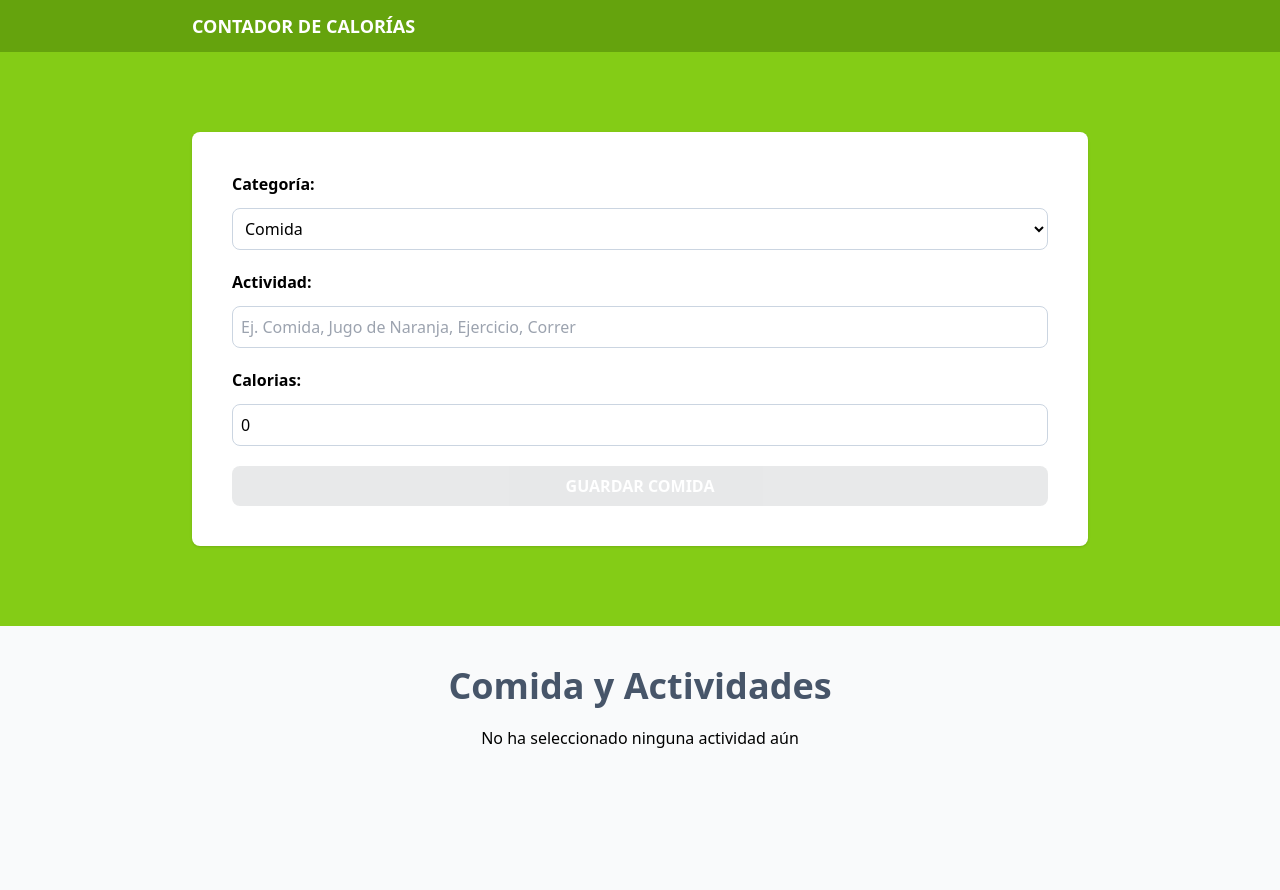
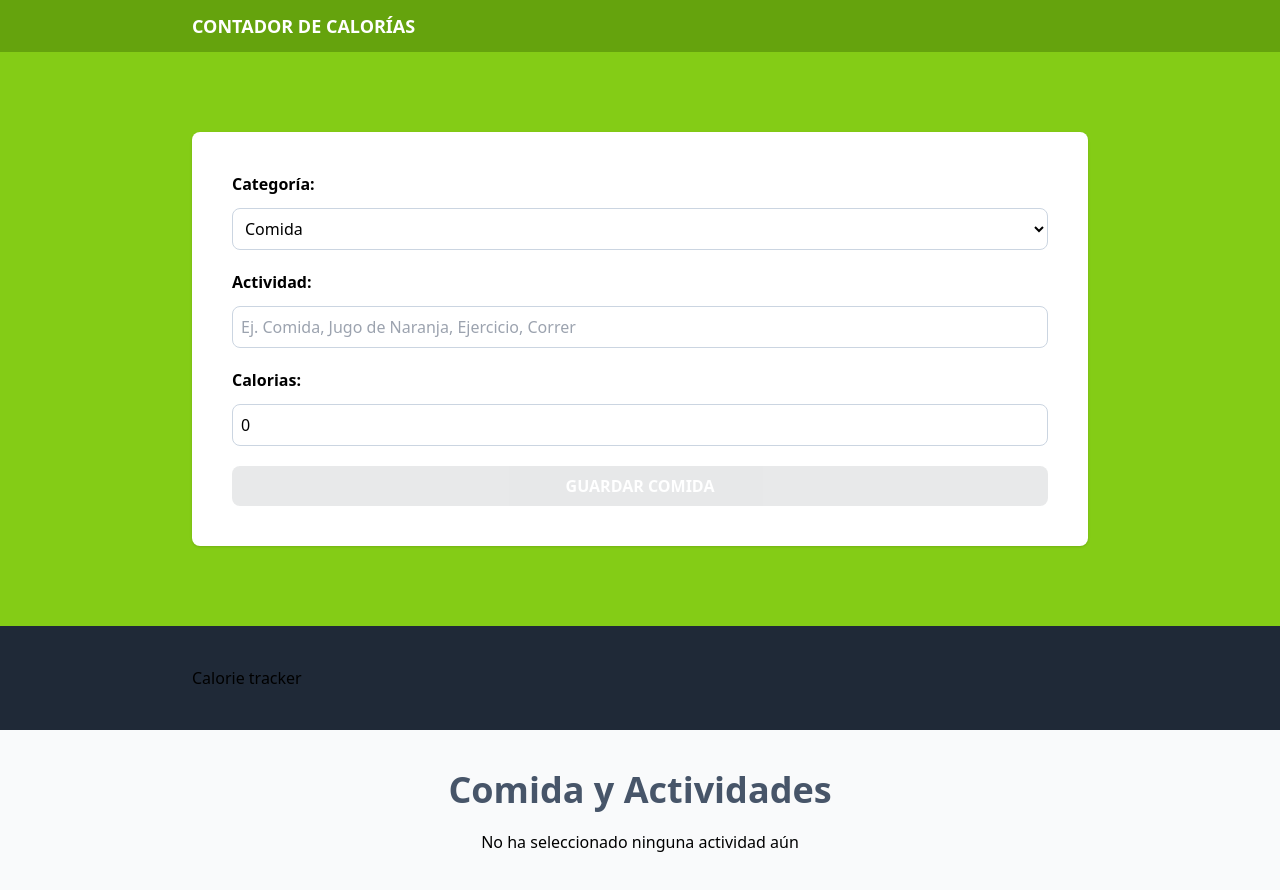
Before and after one commit to leonar2zb/calorie-tracker, a React (Vite) app: page / in a window 1280 px wide. Shown: the top 890 px of the page. Before the commit the page ends 810 px from the top, so only its background shows below. Built offline with nearby package versions, Linux system fonts and the light colour scheme.

Commit message:
Creando componente para mostrar calorias

```diff
--- a/src/App.tsx
+++ b/src/App.tsx
@@ -2,6 +2,7 @@ import { useEffect, useReducer } from "react"
 import Form from "./components/Form"
 import ActivityList from "./components/ActivityList"
 import { activityReducer, initialState } from "./reducers/activity-reducer"
+import CalorieTracker from "./components/CalorieTracker"
 function App() {
 
   const [state, dispatch] = useReducer(activityReducer, initialState)
@@ -28,6 +29,11 @@ function App() {
           <Form dispatch={dispatch} state={state} />
         </div>
       </section>
+      <section className="bg-gray-800 py-10">
+        <div className="max-w-4xl mx-auto">
+          <CalorieTracker activities={state.activities} />
+        </div>
+      </section>
       <section className="p-10 mx-auto max-w-4xl">
         <ActivityList activities={state.activities} dispatch={dispatch} />
       </section>
--- /dev/null
+++ b/src/components/CalorieTracker.tsx
@@ -0,0 +1,11 @@
+import type { Activity } from "../types"
+
+type CalorieTrackerProp = {
+    activities: Activity[]
+}
+export default function CalorieTracker({ activities }: CalorieTrackerProp) {
+    return (
+        <div>
+            Calorie tracker
+        </div>)
+}
```
